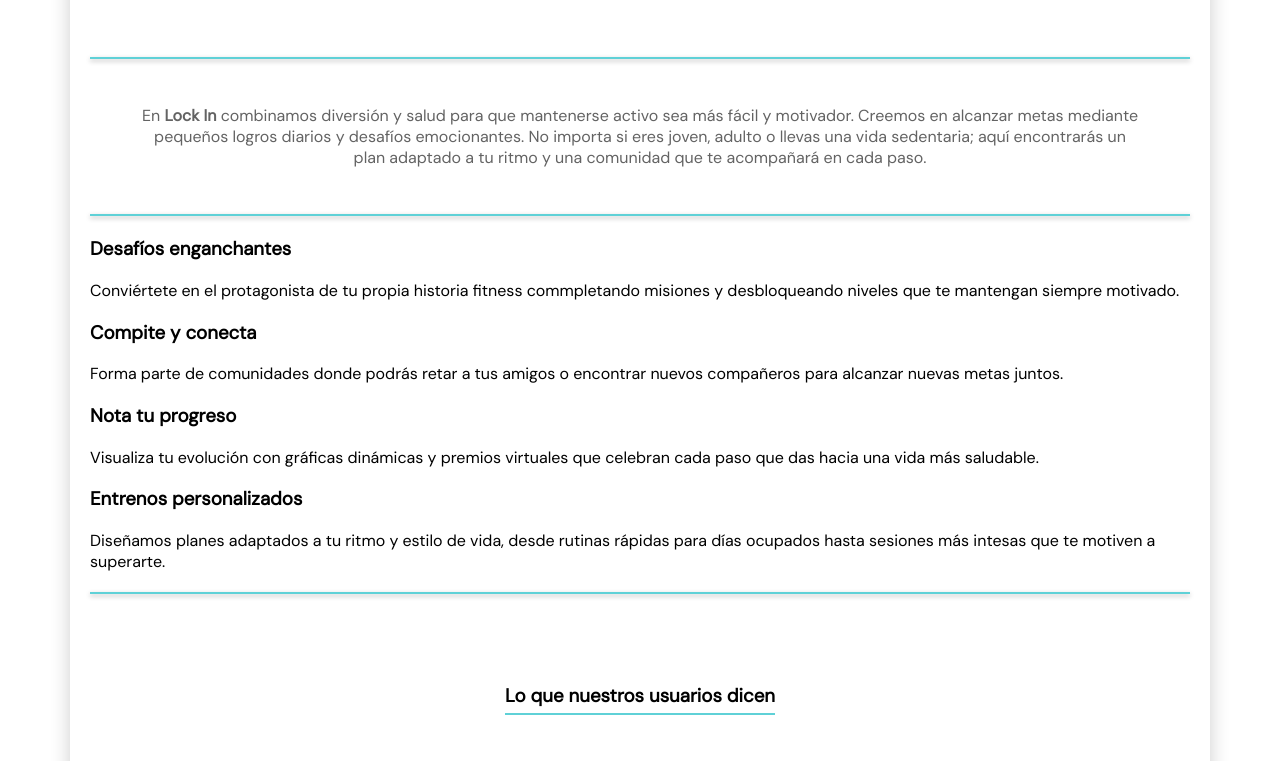
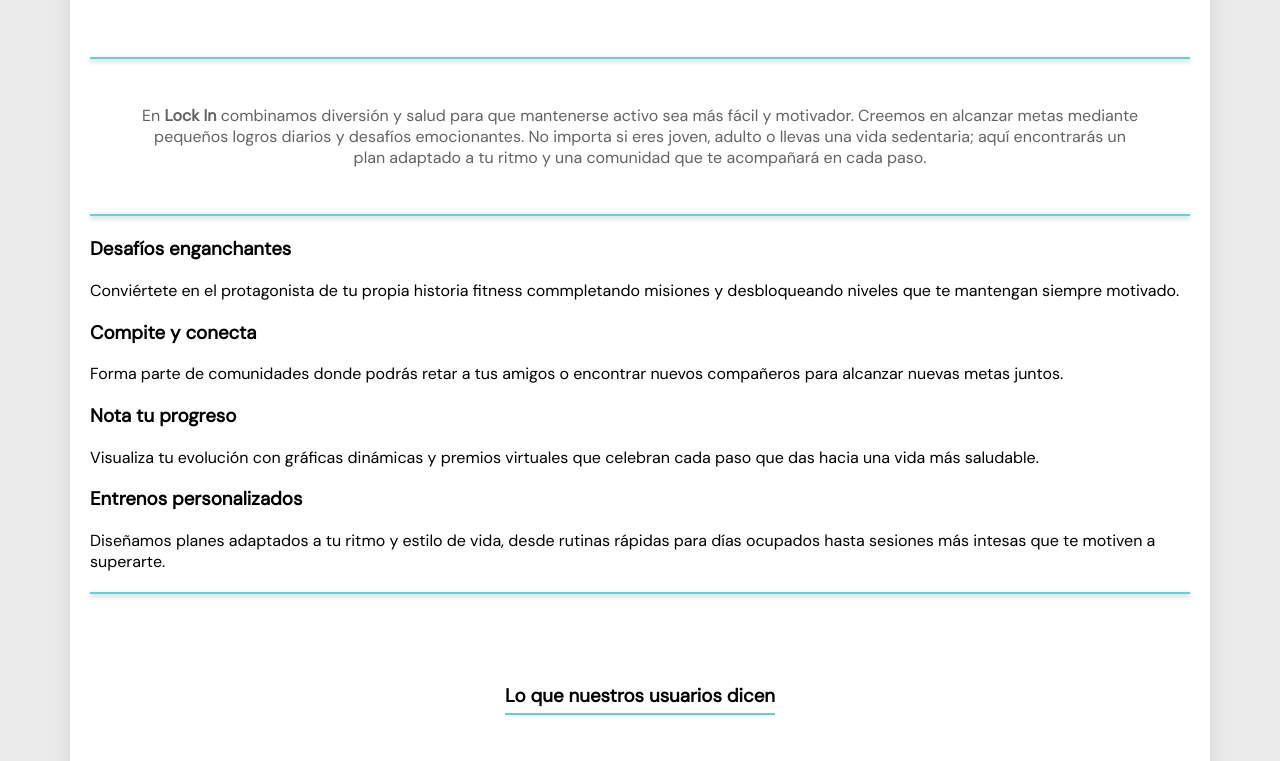
Before and after one commit to JesusDCR/Pagina-web-Lock-In, a plain HTML site: page index.html in a window 1280 px wide. Shown: the part 217-978 px from the top of the page. Drawn offline with Linux system fonts and the light colour scheme.

Commit message:
Se oscureció un poco el background

```diff
--- a/styles.css
+++ b/styles.css
@@ -5,6 +5,7 @@
 
 body {
     font-family: DMSans;
+    background-color: rgb(235, 235, 235);
 }
 
 header {
@@ -39,8 +40,9 @@ header h2 {
     max-width: 1100px;
     margin: 0 auto;
     padding: 20px;
-    box-shadow: 0 4px 20px rgba(0, 0, 0, 0.2);
+    box-shadow: 0 4px 20px rgba(0, 0, 0, 0.1);
     border-radius: 10px;
+    background-color: white;
 }
 
 .review {
```
